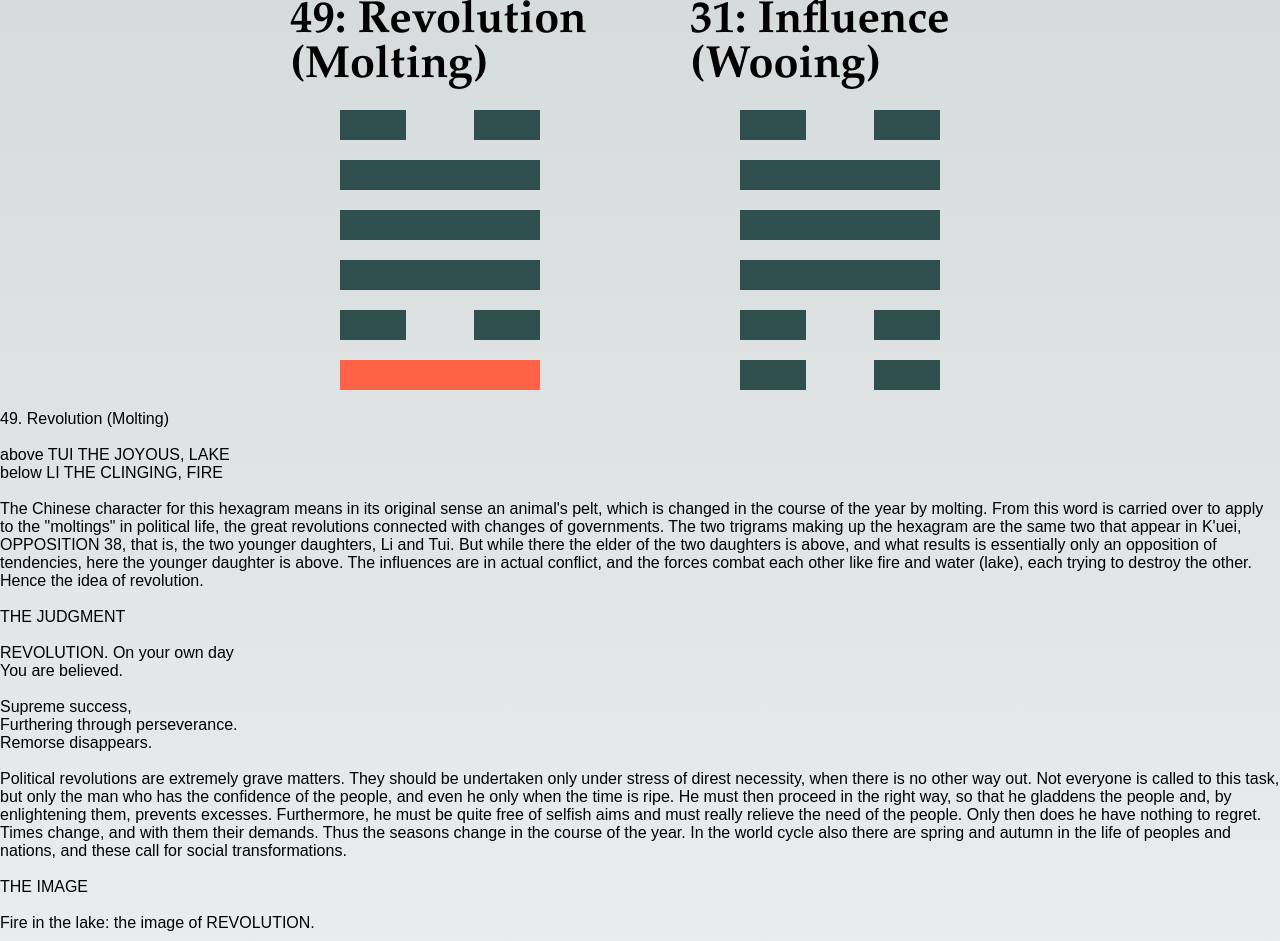
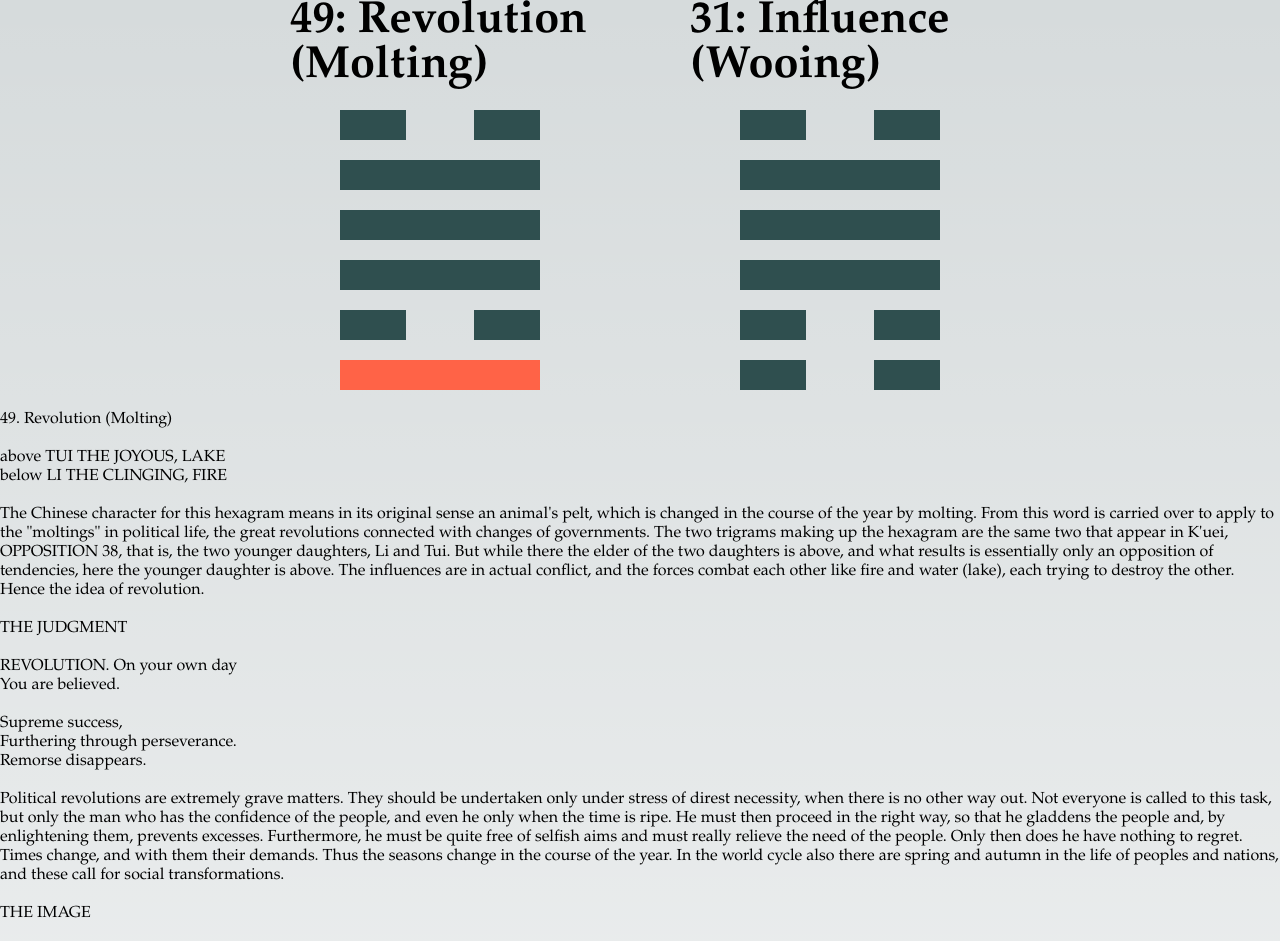
Before and after one commit to trungducnet123/i-ching, a Next.js app: page / in a window 1280 px wide. Shown: the top 941 px of the page. Built offline with nearby package versions, Linux system fonts and the light colour scheme.

Commit message:
cleanup class names

```diff
--- a/src/components/IChingPage/IChingPage.module.css
+++ b/src/components/IChingPage/IChingPage.module.css
@@ -1,4 +1,4 @@
-.IChingPageWrapper {
+.iChingPageWrapper {
   background-size: cover;
   height: 100%;
   min-height: 100vh;
@@ -10,7 +10,7 @@
   align-items: center;
 }
 
-.HexContainer {
+.hexContainer {
   display: grid;
   grid-template-columns: repeat(auto-fit, minmax(300px, 1fr));
   grid-column-gap: 100px;
@@ -20,8 +20,8 @@
   max-height: 100%;
 }
 
-.TextContainer {
+.textContainer {
+  font-family: Garamond, serif;
   white-space: pre-wrap;
   text-align: left;
-  font-family: arial;
 }
--- a/src/components/IChingPage/IChingPage.tsx
+++ b/src/components/IChingPage/IChingPage.tsx
@@ -12,13 +12,13 @@ const IChingPage = () => {
   const changingHex = hexagram.getChangingHex();
 
   return (
-    <main className={styles.IChingPageWrapper}>
-      <section className={styles.HexContainer}>
+    <main className={styles.iChingPageWrapper}>
+      <section className={styles.hexContainer}>
         <Hex hexagram={hexagram} />
 
         {changingHex && <Hex hexagram={changingHex} />}
       </section>
-      <section className={styles.TextContainer}>
+      <section className={styles.textContainer}>
         {hexagram.hexagramNumber}. {hexagram.hexagramName}
         <br />
         <br />
```
